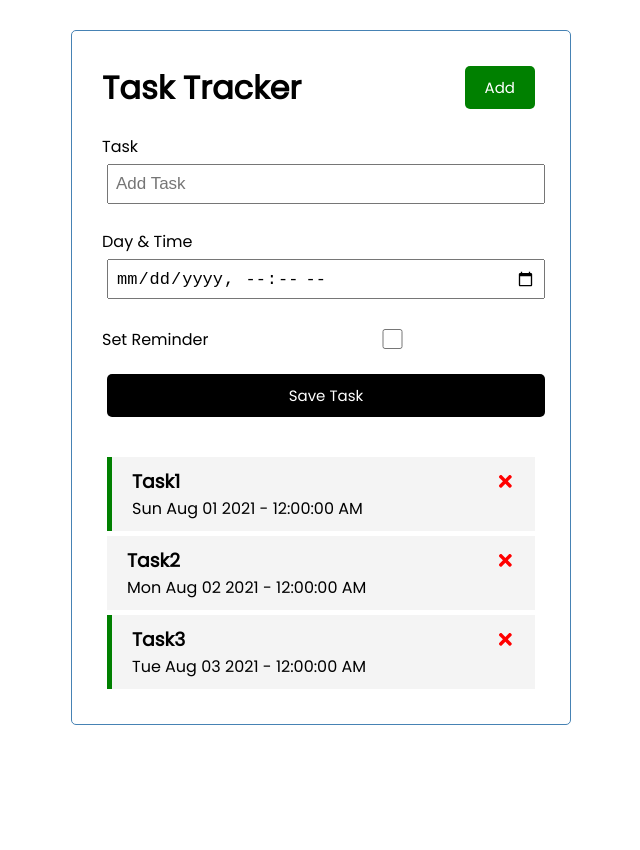
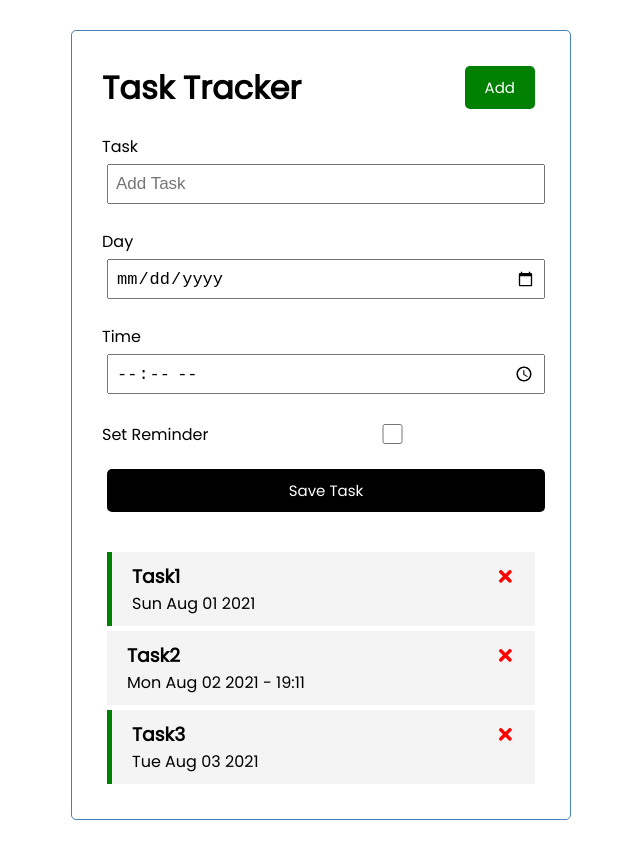
Before and after one commit to over40dev/Portfolio-react-context-hooks-fetch-api, a React (Create React App) app: page / in a window 1280 px wide. Shown: the whole page, without its empty margins (319-959 px from the left). Before the commit the page ends 800 px from the top, so only its background shows below. Built offline with nearby package versions, Linux system fonts and the light colour scheme.

Commit message:
CX-mod-html-date-time-separate fields

```diff
--- a/src/App.js
+++ b/src/App.js
@@ -8,19 +8,22 @@ function App() {
     {
       id: 1,
       name: 'Task1',
-      date: new Date(2021, 7, 1),
+      date: (new Date(2021, 7, 1)).toDateString(),
+      time: '',
       reminder: true,
     },
     {
       id: 2,
       name: 'Task2',
-      date: new Date(2021, 7, 2),
+      date: (new Date(2021, 7, 2)).toDateString(),
+      time: '19:11',
       reminder: false,
     },
     {
       id: 3,
       name: 'Task3',
-      date: new Date(2021, 7, 3),
+      date: (new Date(2021, 7, 3)).toDateString(),
+      time: '',
       reminder: true,
     },
   ];
@@ -31,7 +34,6 @@ function App() {
   const addTask = (task) => {
     console.log(task);
   }
-  // const addTask = (task) => setTasks({...tasks, task});
 
   // Delete Task
   const deleteTask = (id) => setTasks(tasks.filter((task) => task.id !== id));
--- a/src/components/AddTask.js
+++ b/src/components/AddTask.js
@@ -3,25 +3,29 @@ import {useState} from 'react';
 export default function AddTask({onAdd}) {
 
   const [text, setText] = useState('');
-  const [datetime, setDateTime] = useState('');
+  const [date, setDate] = useState('');
+  const [time, setTime] = useState('');
   const [reminder, setReminder] = useState(false);
 
   const onSubmit = (e) => {
     e.preventDefault();
 
-    if (!text || !datetime) {
+    // if (!text || !date) {
+    if (!text) {
       alert("Please Add Task Information");
       return;
     }
 
     onAdd({
       text,
-      datetime,
+      date,
+      time,
       reminder,
     });
 
     setText('');
-    setDateTime('');
+    setDate('');
+    setTime('');
     setReminder(false);
   }
 
@@ -34,10 +38,16 @@ export default function AddTask({onAdd}) {
           value={text} onChange={(e) => setText(e.target.value)} />
       </div>
       <div className="form-control">
-        <label htmlFor="datetime">Day & Time</label>
+        <label htmlFor="date">Day</label>
         <input
-          name="datetime" type="datetime-local"
-          value={datetime} onChange={(e) => setDateTime(e.target.value)} />
+          name="date" type="date"
+          value={date} onChange={(e) => setDate(e.target.value)} />
+      </div>
+      <div className="form-control">
+        <label htmlFor="time">Time</label>
+        <input
+          name="time" type="time"
+          value={time} onChange={(e) => setTime(e.target.value)} />
       </div>
       <div className="form-control form-control-check">
         <label htmlFor="reminder">Set Reminder</label>
--- a/src/components/Task.js
+++ b/src/components/Task.js
@@ -10,7 +10,8 @@ export default function Task({task, onDelete, onToggle}) {
            style={{color: 'red', cursor:'pointer'}}
            onClick={() => onDelete(task.id)}/>
       </h3>
-      <p>{task.date.toDateString()} - {task.date.toLocaleTimeString()}</p>
+      {task.date} {task.time ? ` - ${task.time}` : ''}
+      {/* <p>{task.date.toDateString()} - {task.date.toLocaleTimeString()}</p> */}
 
     </div>
   )
```
